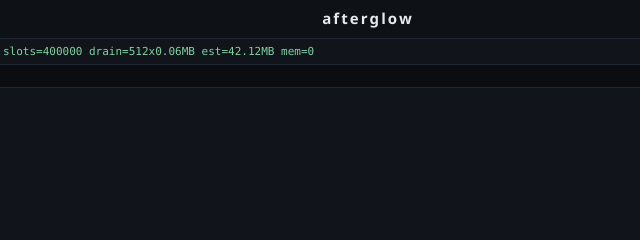
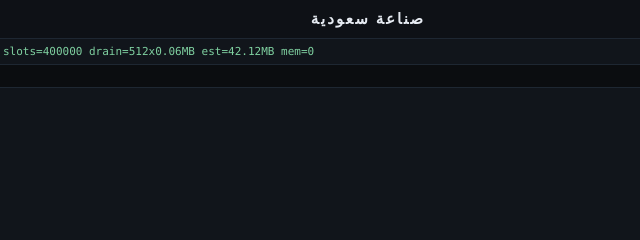
Before and after one commit to sa911x-bit/PS4-JB_AR, a plain HTML site: page launch.html in a window 1280 px wide. Shown: the top 240 px of the page, 272-912 px from the left. Drawn offline with Linux system fonts and the light colour scheme.

Commit message:
Update launch.html

```diff
--- a/launch.html
+++ b/launch.html
@@ -165,7 +165,7 @@
     </style>
   </head>
   <body>
-    <div id="brand"><b>afterglow</b></div>
+    <div id="brand"><b>صناعة سعودية </b></div>
     <div id="ramBox">RAM: checking...</div>
     <div id="spin"></div>
     <div id="msg">Restart your console</div>
```
